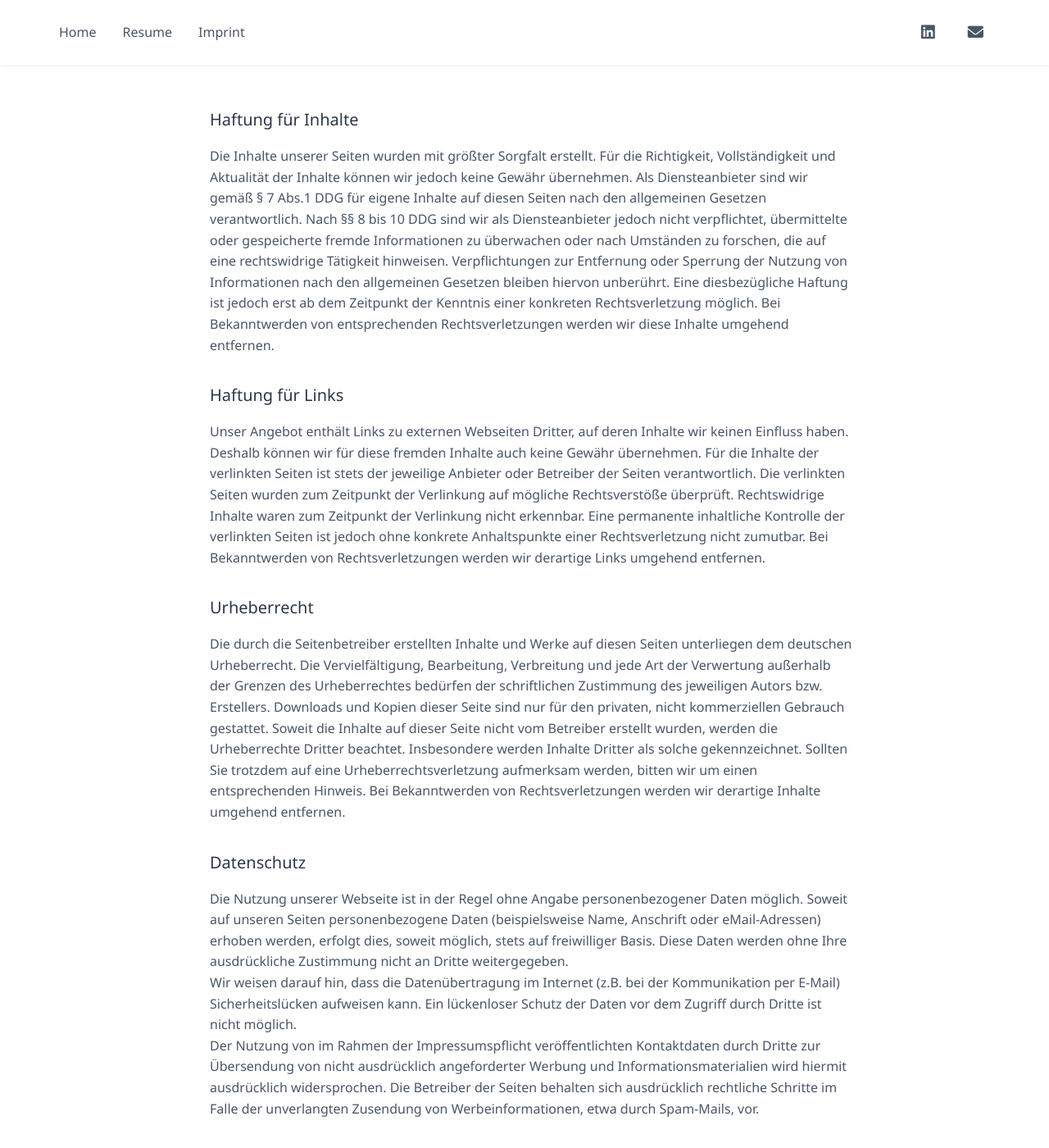
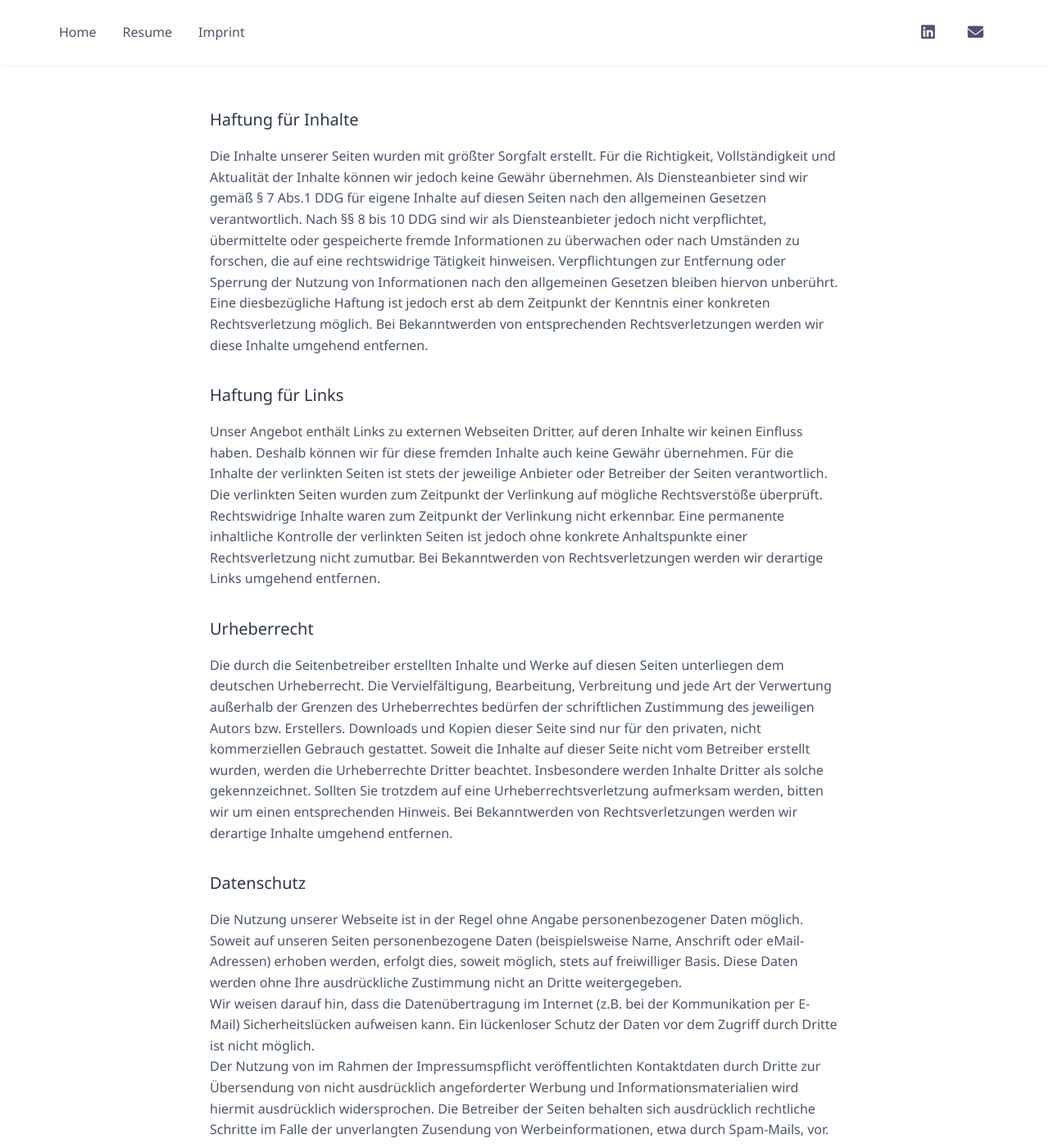
Before and after one commit to johannwiedmeier/johannwiedmeier.github.io, a Jekyll site: the page built from imprint.html, in a window 1280 px wide and 1400 px high, scrolled down 1067 px. Shown: the whole window at 82% size. Built offline with Jekyll 4.4.1, drawn with Linux system fonts in a browser that asks for light colours.

Commit message:
imprint margin right

```diff
--- a/assets/css/main.css
+++ b/assets/css/main.css
@@ -663,6 +663,7 @@ ul {
 
 .imprint-section {
     margin-left: 1rem;
+    margin-right: 1rem;
     margin-bottom: 3rem;
 }
 
```
